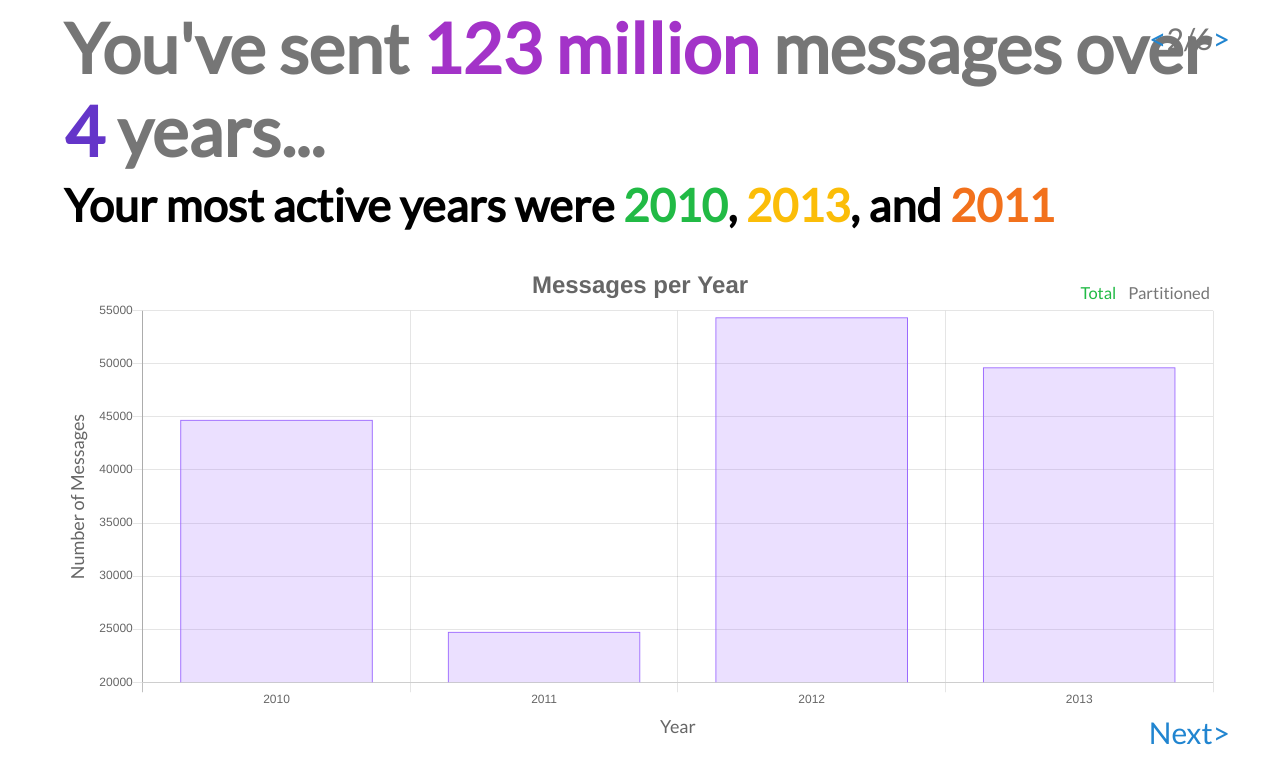
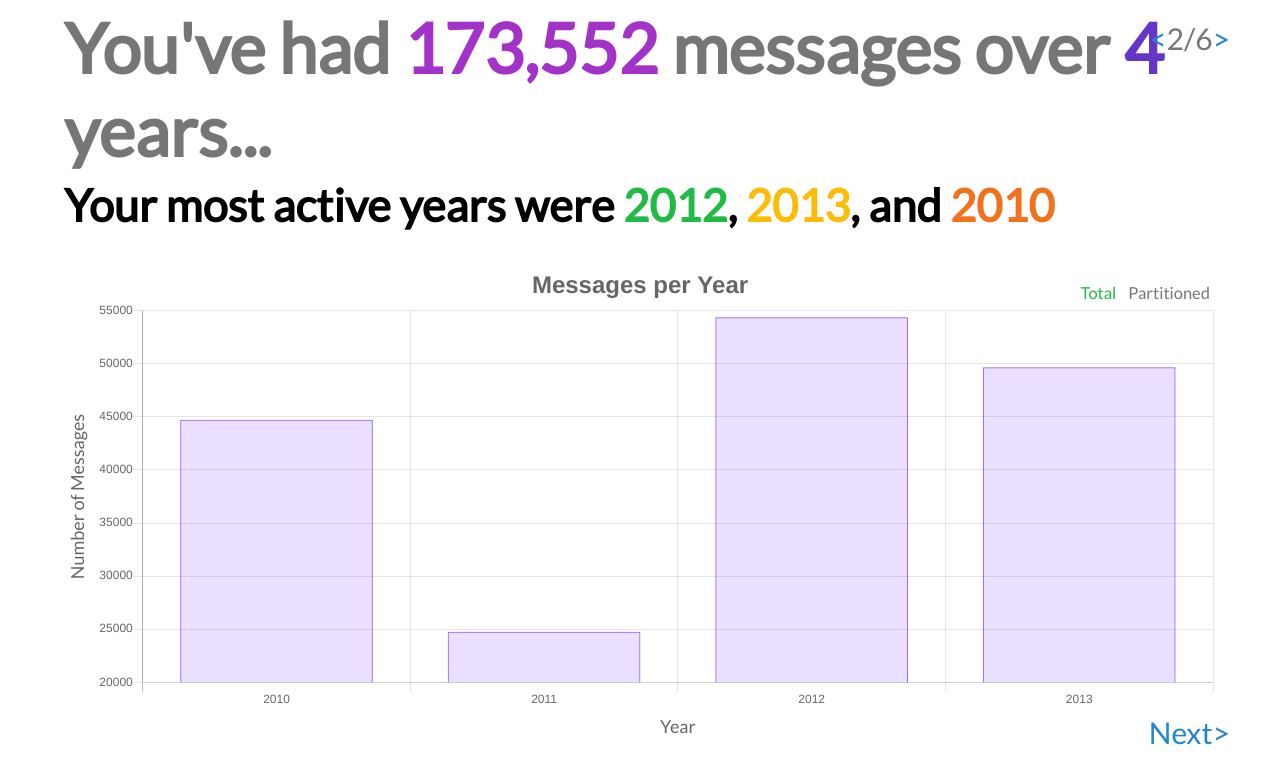
Before and after one commit to austichen/messenger-insights, a Gatsby site in the folder web-app/: page /messages-per-year in a window 1280 px wide. Built offline with nearby package versions, Linux system fonts and the light colour scheme; Gatsby itself is replaced by a stand-in of ours.

Commit message:
Refactor pages

```diff
--- a/web-app/src/pages/messages-per-year.js
+++ b/web-app/src/pages/messages-per-year.js
@@ -4,7 +4,7 @@ import Layout from '../components/layout'
 import { SubHeader, NextButton, GraphToggle } from '../components'
 import SEO from '../components/seo'
 import { PAGES } from '../utils/constants'
-import { groupPartitionedData } from '../utils/helpers'
+import { groupPartitionedData, sortXValuesDescending } from '../utils/helpers'
 
 const numToEnglishString = n => {
     if (n >= 1000000000000) {
@@ -20,22 +20,16 @@ const numToEnglishString = n => {
 
 const MessagesPerYear = ({ data }) => {
     const { x, y } = data.stats.edges[0].node.messagesPerYear.data
-    const {
-        mostActiveYears,
-        totalMessages,
-    } = data.stats.edges[0].node.messagesPerYear.observations
-
     const messagesPerYear = groupPartitionedData(y)
-
-    const totalMessagesStr = numToEnglishString(totalMessages)
+    const mostActiveYears = sortXValuesDescending(x, messagesPerYear.total)
+    const totalMessagesStr = numToEnglishString(messagesPerYear.total.reduce((acc, numMessages) => acc + numMessages))
     const numYears = x.length
-    const MAYLen = mostActiveYears.length
 
     return (
         <Layout pageNumber={1}>
             <SEO title="Page two" />
             <SubHeader colour="grey">
-                You've sent <span className="purple">{totalMessagesStr}</span>{' '}
+                You've had <span className="purple">{totalMessagesStr}</span>{' '}
                 messages over <span className="violet">{numYears}</span>{' '}
                 years...
             </SubHeader>
@@ -43,11 +37,11 @@ const MessagesPerYear = ({ data }) => {
                 {' '}
                 Your most active years were{' '}
                 <span className="green">
-                    {mostActiveYears[MAYLen - 1]}
+                    {mostActiveYears[0]}
                 </span>,{' '}
-                <span className="yellow">{mostActiveYears[MAYLen - 2]}</span>,
+                <span className="yellow">{mostActiveYears[1]}</span>,
                 and{' '}
-                <span className="orange">{mostActiveYears[MAYLen - 3]}</span>
+                <span className="orange">{mostActiveYears[2]}</span>
             </h2>
 
             <GraphToggle
@@ -86,10 +80,6 @@ export const pageQuery = graphql`
                                 gc
                             }
                         }
-                        observations {
-                            mostActiveYears
-                            totalMessages
-                        }
                     }
                 }
             }
--- a/web-app/src/pages/top-dms.js
+++ b/web-app/src/pages/top-dms.js
@@ -17,7 +17,7 @@ const TopDms = ({ data }) => {
     return (
         <Layout pageNumber={5}>
             <SEO title="Page two" />
-            <h2 style={{marginTop: '20px'}}>
+            <h2 style={{paddingTop: '20px'}}>
                 Throughout all these years, one person had your attention in particular...
             </h2>
             <SubHeader colour="grey">
--- a/web-app/src/utils/helpers.js
+++ b/web-app/src/utils/helpers.js
@@ -13,3 +13,8 @@ export const groupPartitionedData = data => {
     groupedData.total = data.map(obj => Object.values(obj).reduce((acc, val) => acc + val))
     return groupedData
 }
+
+export const sortXValuesDescending = (x, y) => x.map((chat, i) => [chat, y[i]])
+    .sort((a, b) => a[1] - b[1])
+    .map(v => v[0])
+    .reverse()
```
Also changed, not shown: web-app/src/pages/top-gcs.js (+4 -15 lines).
